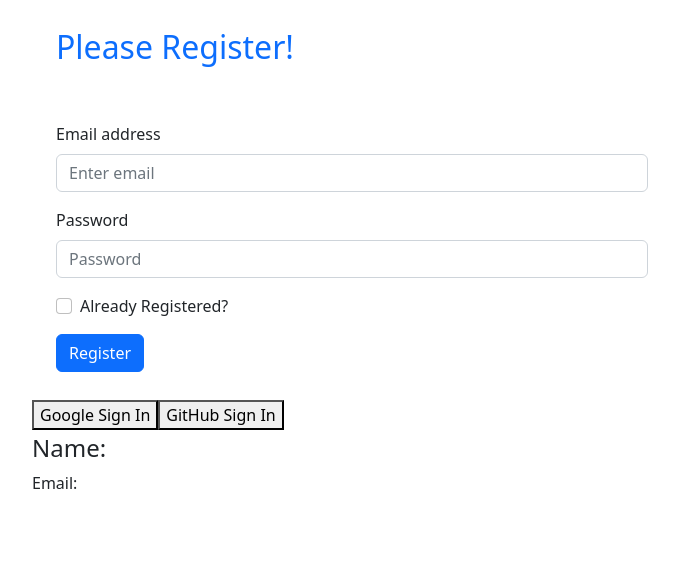
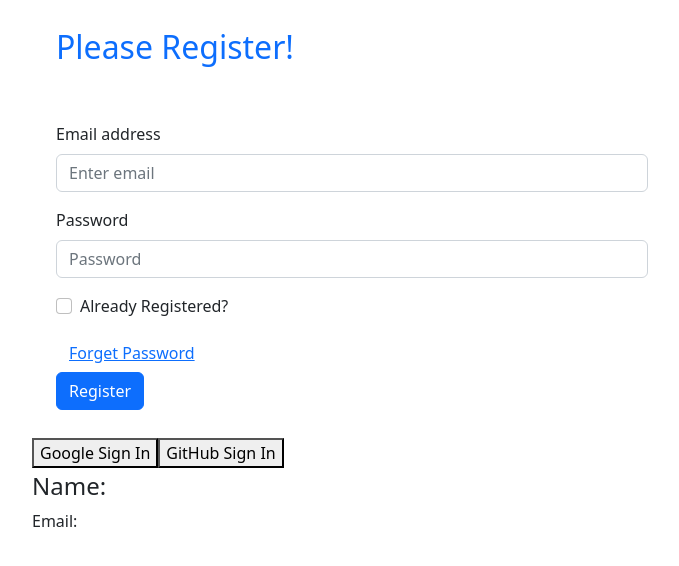
Before and after one commit to nazmussaadatcse/Simple-Firebase-Authentication, a React (Create React App) app: page / in a window 1280 px wide. Shown: the top 566 px of the page, without its empty margins (288-967 px from the left). Built offline with nearby package versions, Linux system fonts and the light colour scheme.

Commit message:
login registration pass reset

```diff
--- a/src/App.js
+++ b/src/App.js
@@ -1,6 +1,6 @@
 import './App.css';
 import app from './firebase.init';
-import { createUserWithEmailAndPassword, getAuth, GithubAuthProvider, GoogleAuthProvider, sendEmailVerification, signInWithEmailAndPassword, signInWithPopup, signOut } from 'firebase/auth';
+import { createUserWithEmailAndPassword, getAuth, GithubAuthProvider, GoogleAuthProvider, sendEmailVerification, sendPasswordResetEmail, signInWithEmailAndPassword, signInWithPopup, signOut } from 'firebase/auth';
 import { useState } from 'react';
 import 'bootstrap/dist/css/bootstrap.min.css';
 import Button from 'react-bootstrap/Button';
@@ -136,6 +136,17 @@ function App() {
     setRegistered(event.target.checked)
   }
 
+  //rest password
+  const handlePasswordReset=()=>{
+    sendPasswordResetEmail(auth,email)
+    .then(()=>{
+      console.log('email sent!!');
+    })
+    .catch(()=>{
+      console.error(error);
+    })
+  }
+
   return (
     <div className="">
 
@@ -163,6 +174,8 @@ function App() {
           </Form.Group>
 
           <p className='text-danger'>{error}</p>
+          <Button onClick={handlePasswordReset} variant="link">Forget Password</Button>
+          <br/>
           <Button variant="primary" type="submit">
             {registered ? 'Login' : 'Register'}
           </Button>
```
